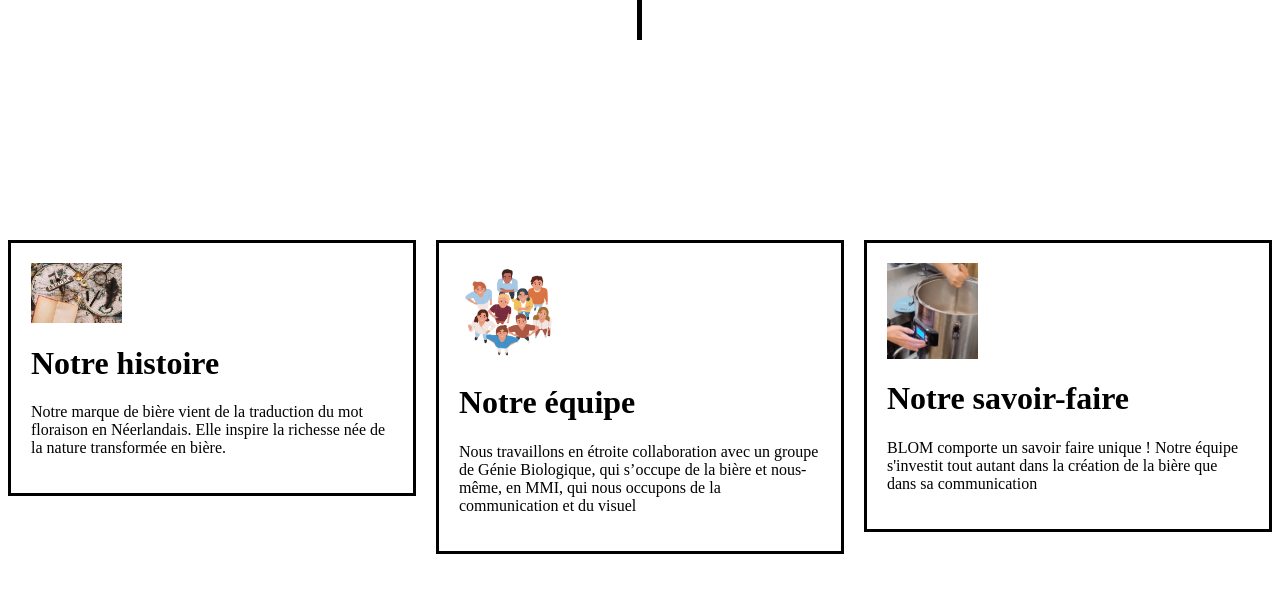
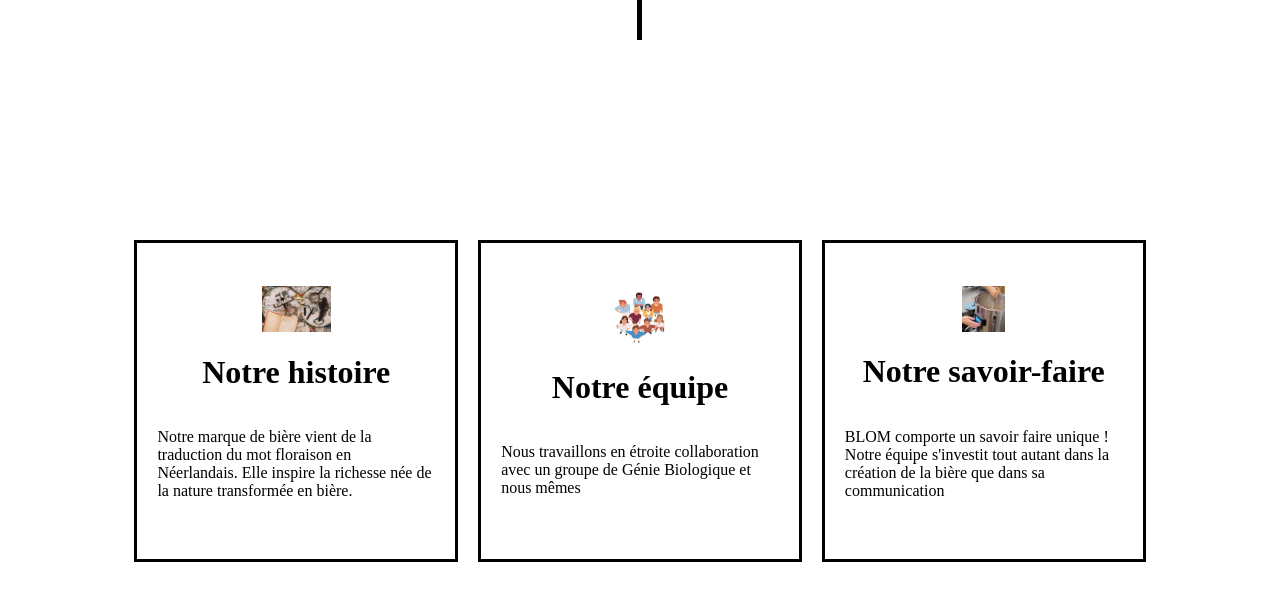
Before and after one commit to yanissgr/BLOM, a PHP site: page /app/view/propos.view.php in a window 1280 px wide. Shown: the part 678-1282 px from the top of the page. After the commit the page ends 1240 px from the top, so only its background shows below. Run offline with PHP 8.4, Linux system fonts and the light colour scheme.

Commit message:
ouaisssssssss

```diff
--- a/app/view/propos.view.php
+++ b/app/view/propos.view.php
@@ -40,11 +40,7 @@
         Nous travaillons en
         étroite collaboration
         avec un groupe de
-        Génie Biologique, qui
-        s’occupe de la bière et
-        nous-même, en MMI, qui
-        nous occupons de la
-        communication et du visuel
+        Génie Biologique et nous mêmes
         </p>
 
       </div>
--- a/public/css/propos.css
+++ b/public/css/propos.css
@@ -35,7 +35,8 @@ main .grosparent {
   align-items: start;
   align-content: start;
   gap: 20px;
-  margin: 50px 0;
+  margin: 50px auto;
+  width: 80%;
 }
 
 main .grosparent > div {
@@ -48,13 +49,20 @@ main .histoire img {
 }
 
 main .equipe img {
-  height: 100px;
-  width: 100px;
+  height: auto;
+  width: 21%;
+}
+.grosparent>div{
+  height: 100%;
+  display: flex;
+  flex-direction: column;
+  align-items: center;
+  justify-content: center;
 }
 
 main .savoirfaire img {
   height: auto;
-  width: 25%;
+  width: 15.5%;
 
 }
 
```
